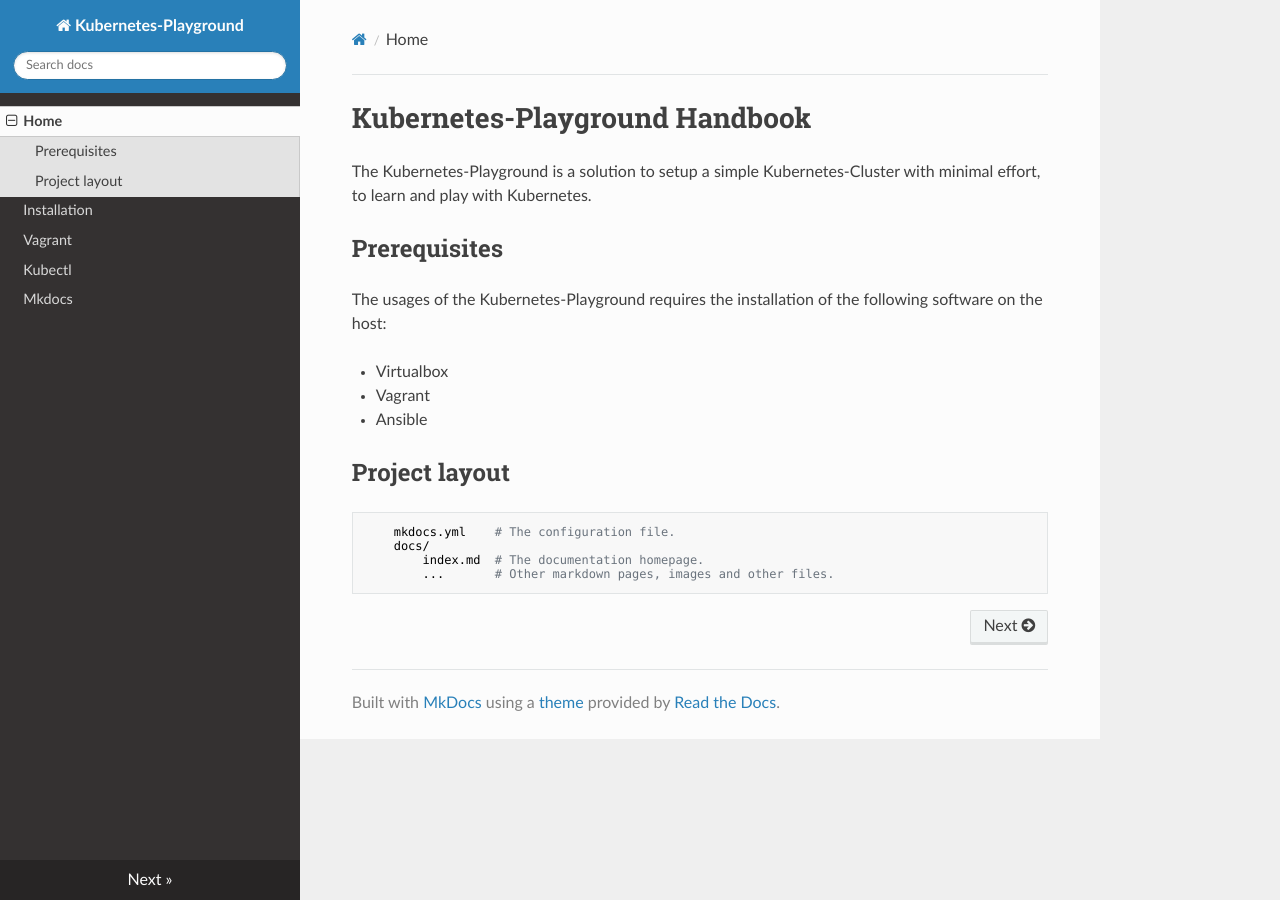
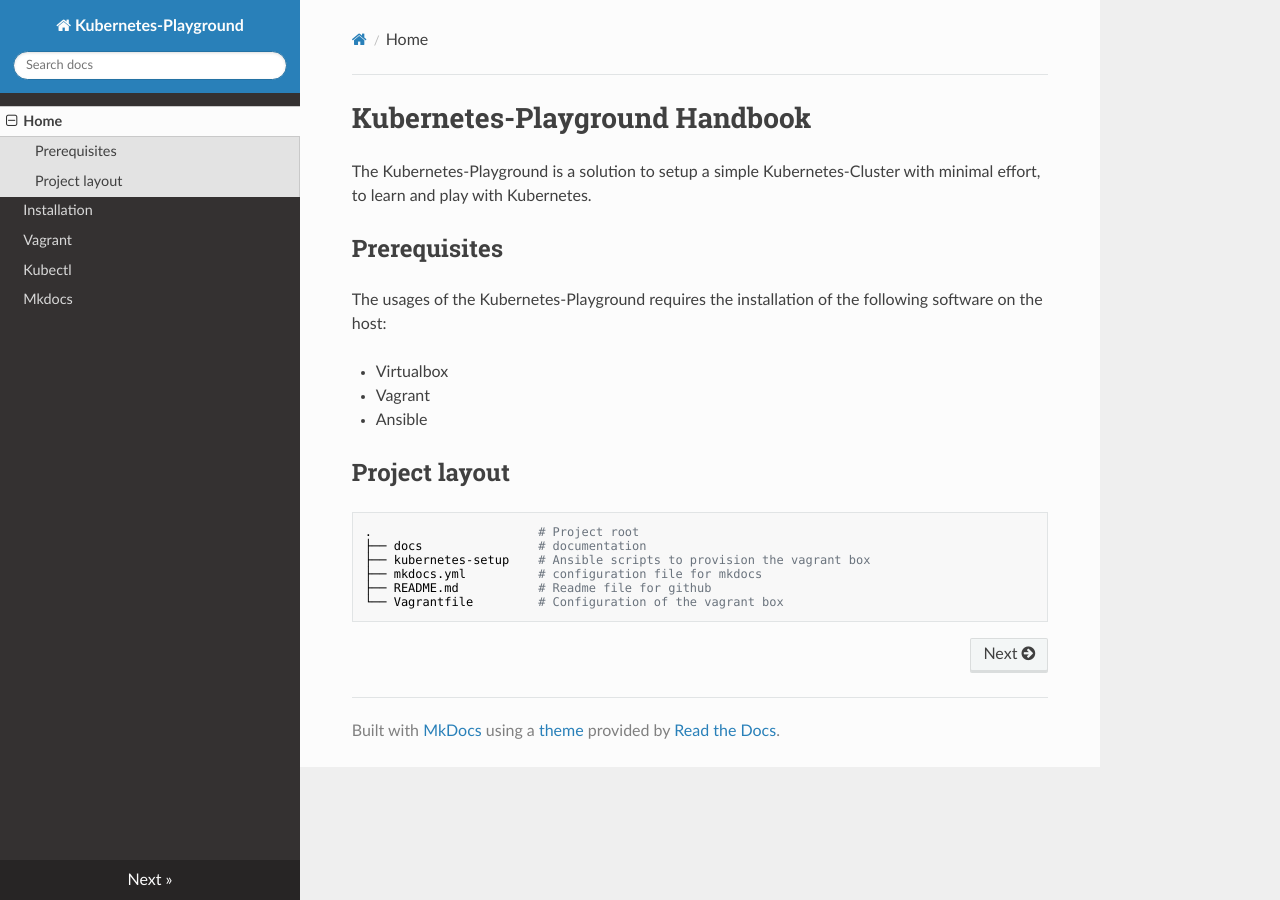
Before and after one commit to zonedbit/kubernetes-playground, an MkDocs documentation site: the page built from docs/index.md, in a window 1280 px wide. Built offline with MkDocs 1.6.1, drawn with Linux system fonts in a browser that asks for light colours; nearby versions of some CDN libraries.

Commit message:
doc/projectLayout

````diff
--- a/docs/index.md
+++ b/docs/index.md
@@ -13,9 +13,11 @@ of the following software on the host:
 
 
 ## Project layout
+``` bash
+.                       # Project root
+├── docs                # documentation
+├── kubernetes-setup    # Ansible scripts to provision the vagrant box
+├── mkdocs.yml          # configuration file for mkdocs
+├── README.md           # Readme file for github
+└── Vagrantfile         # Configuration of the vagrant box
 ```
-    mkdocs.yml    # The configuration file.
-    docs/
-        index.md  # The documentation homepage.
-        ...       # Other markdown pages, images and other files.
-```
````
